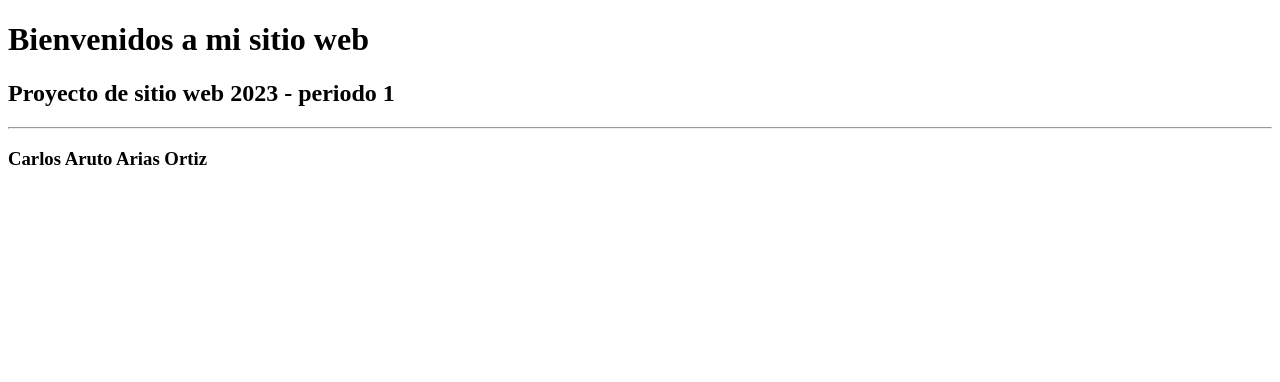
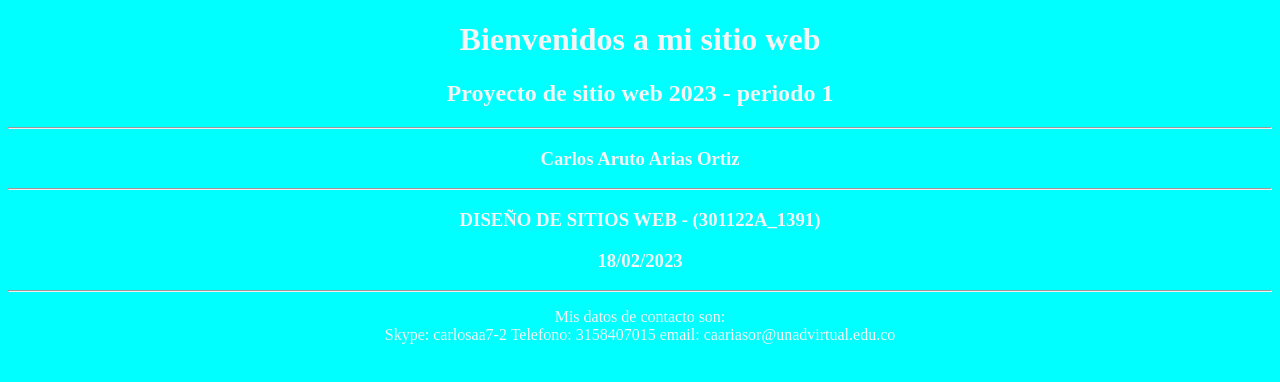
Before and after one commit to Caarias15/DSW-CarlosArias, a plain HTML site: page index.html in a window 1280 px wide. Drawn offline with Linux system fonts and the light colour scheme.

Commit message:
Update index.html

```diff
--- a/index.html
+++ b/index.html
@@ -5,12 +5,34 @@
     <meta http-equiv="X-UA-Compatible" content="IE=edge">
     <meta name="viewport" content="width=device-width, initial-scale=1.0">
     <title>Document</title>
+
+     <style>
+        *{
+            text-align: center;
+            background-color: aqua;
+            color: whitesmoke;
+
+        }
+     </style>
 </head>
+
+
+
 <body>
-   <h1>Bienvenidos a mi sitio web</h1>
-   <h2>Proyecto de sitio web 2023 - periodo 1</h2>
+   <h1> Bienvenidos a mi sitio web</h1>
+   <h2> Proyecto de sitio web 2023 - periodo 1</h2>
    <hr>
-   <h3>Carlos Aruto Arias Ortiz</h3>
+   <h3> Carlos Aruto Arias Ortiz</h3>
+   <hr>
+   <h3> DISEÑO DE SITIOS WEB - (301122A_1391)</h3>
+   <h3> 18/02/2023</h3>
+   <hr>
+   <p>  Mis datos de contacto son: <br>
+           Skype: carlosaa7-2
+           Telefono: 3158407015
+           email: caariasor@unadvirtual.edu.co
+
+   </p>
 
 </body>
 </html>
```
